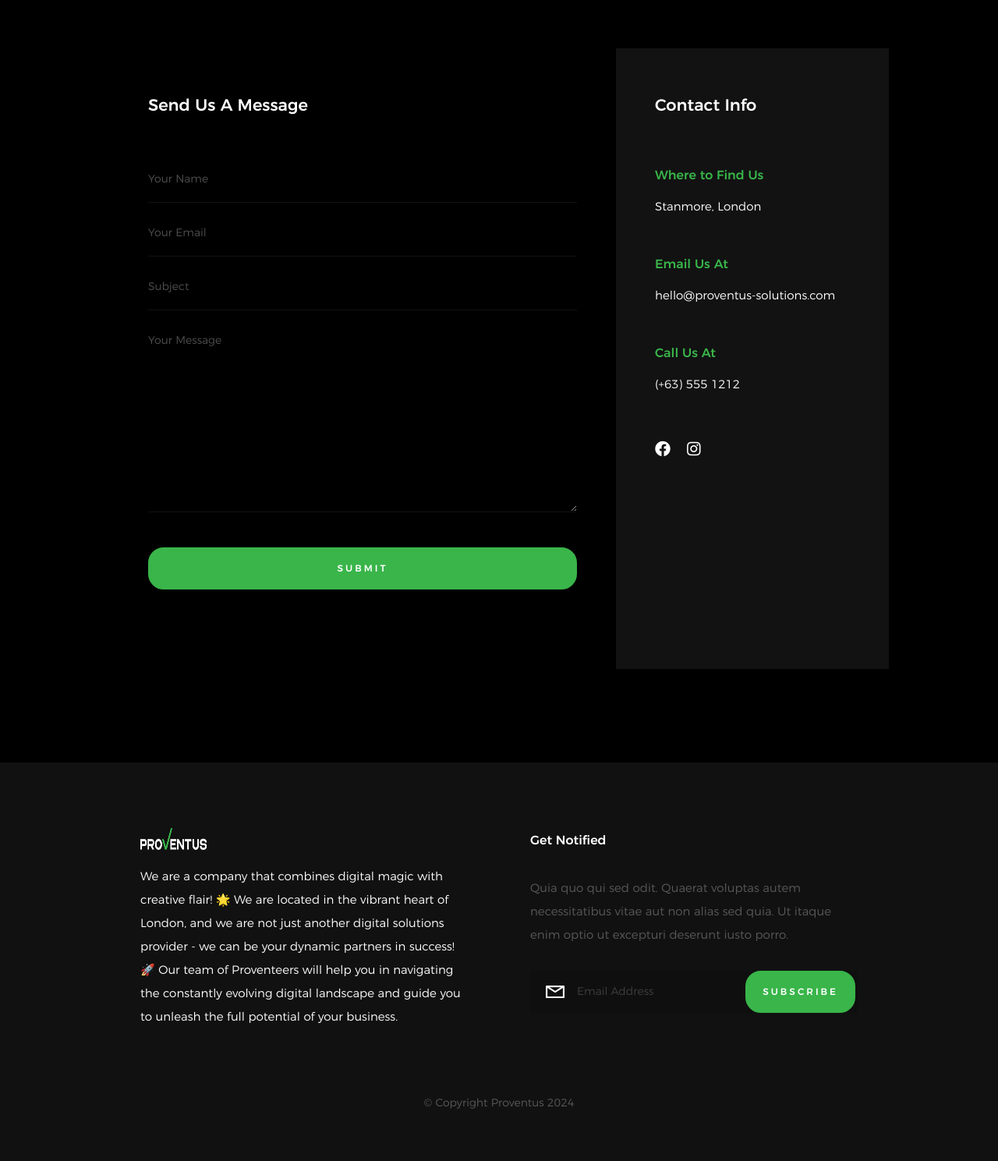
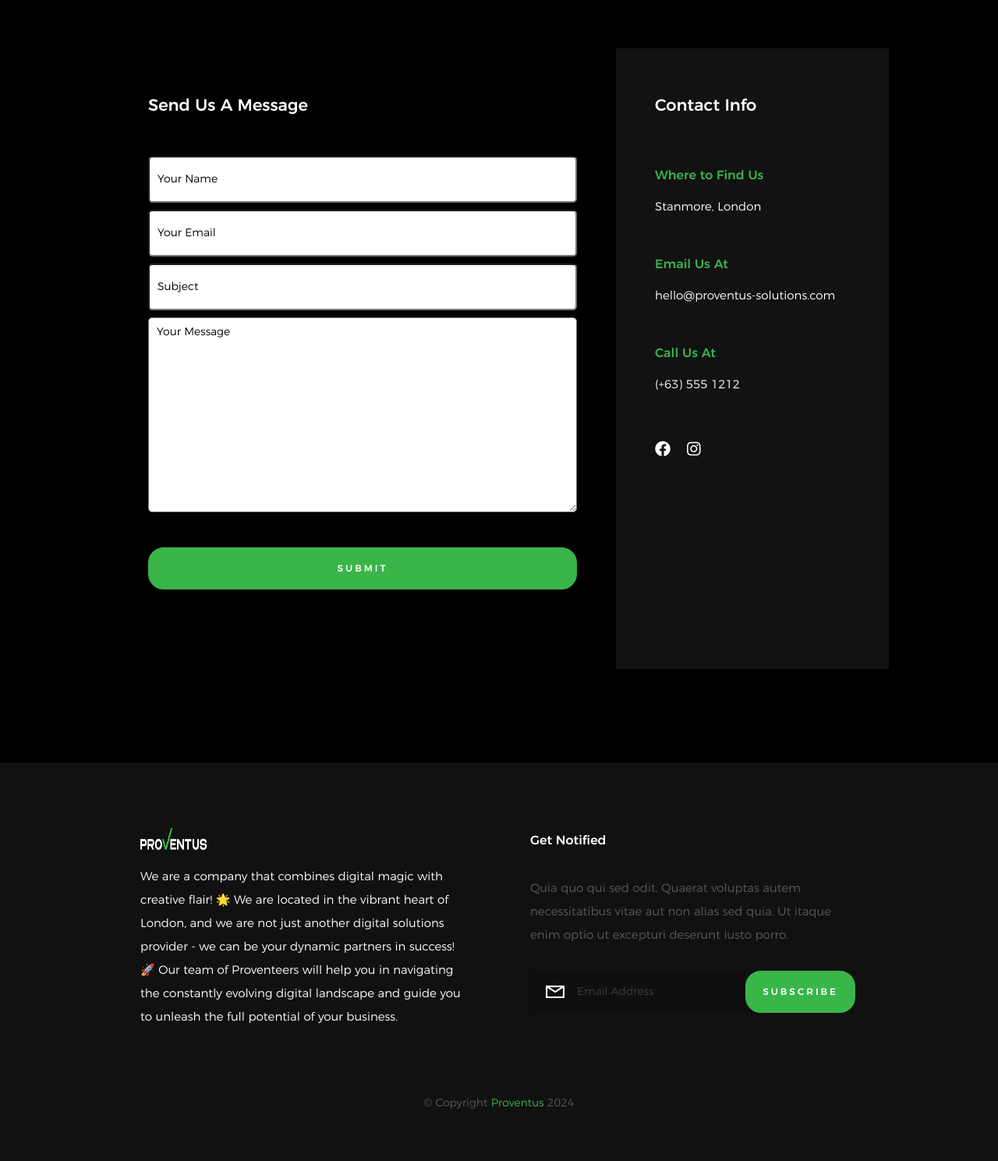
Before and after one commit to mostafanawam/proventus, a Django app: page / in a window 1280 px wide. Shown: the part 2945-4434 px from the top of the page at 78% size. Run offline with Django 3.2, Linux system fonts and the light colour scheme; data comes from the database, SQL or seed files in the repository; some web fonts are replaced.

Commit message:
update contact us

```diff
--- a/proventus/assets/css/main.css
+++ b/proventus/assets/css/main.css
@@ -738,17 +738,18 @@ select {
     display: block;
     height: 6rem;
     padding: 1.5rem 0;
-    border: 0;
+    /* border: 1px solid red; */
     outline: none;
     color: #333333;
     font-family: "montserrat-light", sans-serif;
     font-size: 1.4rem;
-    line-height: 3rem;
+    /* line-height: 3rem; */
     max-width: 100%;
-    background: transparent;
-    border-bottom: 2px solid rgba(0, 0, 0, 0.15);
+    background: white;
+    /* border-bottom: 2px solid rgba(0, 0, 0, 0.15); */
     -webkit-transition: all 0.3s ease-in-out;
     transition: all 0.3s ease-in-out;
+    border-radius: 5px;
 }
 
 .cl-custom-select {
@@ -821,7 +822,7 @@ input[type="password"]:focus,
 textarea:focus,
 select:focus {
     color: #000000;
-    border-bottom: 2px solid black;
+    /* border-bottom: 2px solid black; */
 }
 
 label, legend {
@@ -3158,9 +3159,11 @@ html.no-csstransitions .home-content__main {
 .contact-content input[type="password"],
 .contact-content textarea,
 .contact-content select {
-    color: rgba(255, 255, 255, 0.6);
-    border-bottom: 1px solid rgba(255, 255, 255, 0.07);
+    /* color: rgba(255, 255, 255, 0.6); */
+    color: black;
+    /* border-bottom: 1px solid rgba(255, 255, 255, 0.07); */
     margin-bottom: .9rem;
+    padding: 10px;
 }
 
 .contact-content input[type="email"]:focus,
@@ -3172,8 +3175,9 @@ html.no-csstransitions .home-content__main {
 .contact-content input[type="password"]:focus,
 .contact-content textarea:focus,
 .contact-content select:focus {
-    color: #FFFFFF;
-    border-bottom: 1px solid var(--main);
+    /* color: #FFFFFF; */
+    color: black;
+    border: 2px solid var(--main);
 }
 
 .contact-content button,
@@ -3184,31 +3188,42 @@ html.no-csstransitions .home-content__main {
 .contact-content input::-webkit-input-placeholder,
 .contact-content select::-webkit-input-placeholder,
 .contact-content textarea::-webkit-input-placeholder {
-    color: #4f4f4f;
+    /* color: #4f4f4f; */
+     /* color: #FFFFFF; */
+     color: black;
 }
 
 .contact-content input:-moz-placeholder,
 .contact-content select:-moz-placeholder,
 .contact-content textarea:-moz-placeholder {
-    color: #4f4f4f;    /* Firefox 18- */
+    /* color: #4f4f4f;   */
+      /* color: #FFFFFF; */
+      color: black;
+
 }
 
 .contact-content input::-moz-placeholder,
 .contact-content select::-moz-placeholder,
 .contact-content textarea::-moz-placeholder {
-    color: #4f4f4f;    /* Firefox 19+ */
+
+       /* color: #FFFFFF; */
+       color: black;
 }
 
 .contact-content input:-ms-input-placeholder,
 .contact-content select:-ms-input-placeholder,
 .contact-content textarea:-ms-input-placeholder {
-    color: #4f4f4f;
+    /* color: #4f4f4f; */
+        /* color: #FFFFFF; */
+        color: black;
 }
 
 .contact-content input.placeholder,
 .contact-content select.placeholder,
 .contact-content textarea.placeholder {
-    color: #4f4f4f !important;
+    /* color: #4f4f4f !important; */
+       /* color: #FFFFFF; */
+       color: black;
 }
 .contact-primary, .contact-secondary {
     float: left;
@@ -3604,6 +3619,7 @@ footer .row {
 
 .footer-bottom .copyright span {
     display: inline-block;
+    color: var(--main);
 }
 
 .footer-bottom .copyright span::after {
--- a/proventus/main/templates/index.html
+++ b/proventus/main/templates/index.html
@@ -285,7 +285,7 @@
 
                 <h3 class="h4">Send Us A Message</h3>
 
-                <form name="contactForm" id="contactForm" method="post" action="" novalidate="novalidate">
+                <form name="contactForm" id="contactForm"  novalidate="novalidate">
                     <fieldset>
 
                     <div class="form-field">
@@ -408,7 +408,7 @@
 
             <div class="col-twelve">
                 <div class="copyright">
-                    <span>© Copyright Proventus 2024</span>
+                    © Copyright <span>Proventus </span> 2024
                     <!-- <span>Site Template by <a href="https://www.colorlib.com/">Colorlib</a></span>	 -->
                 </div>
 
```
